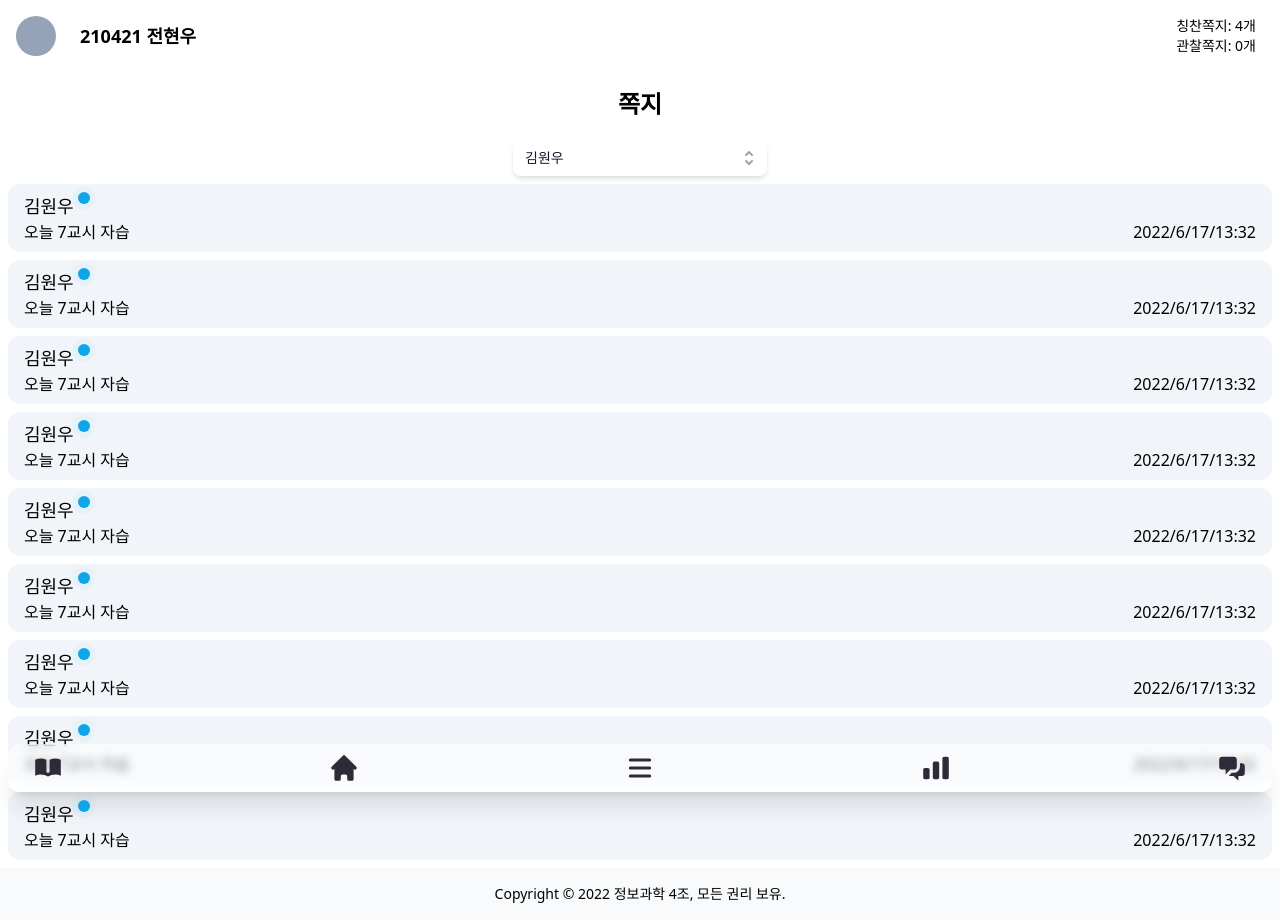
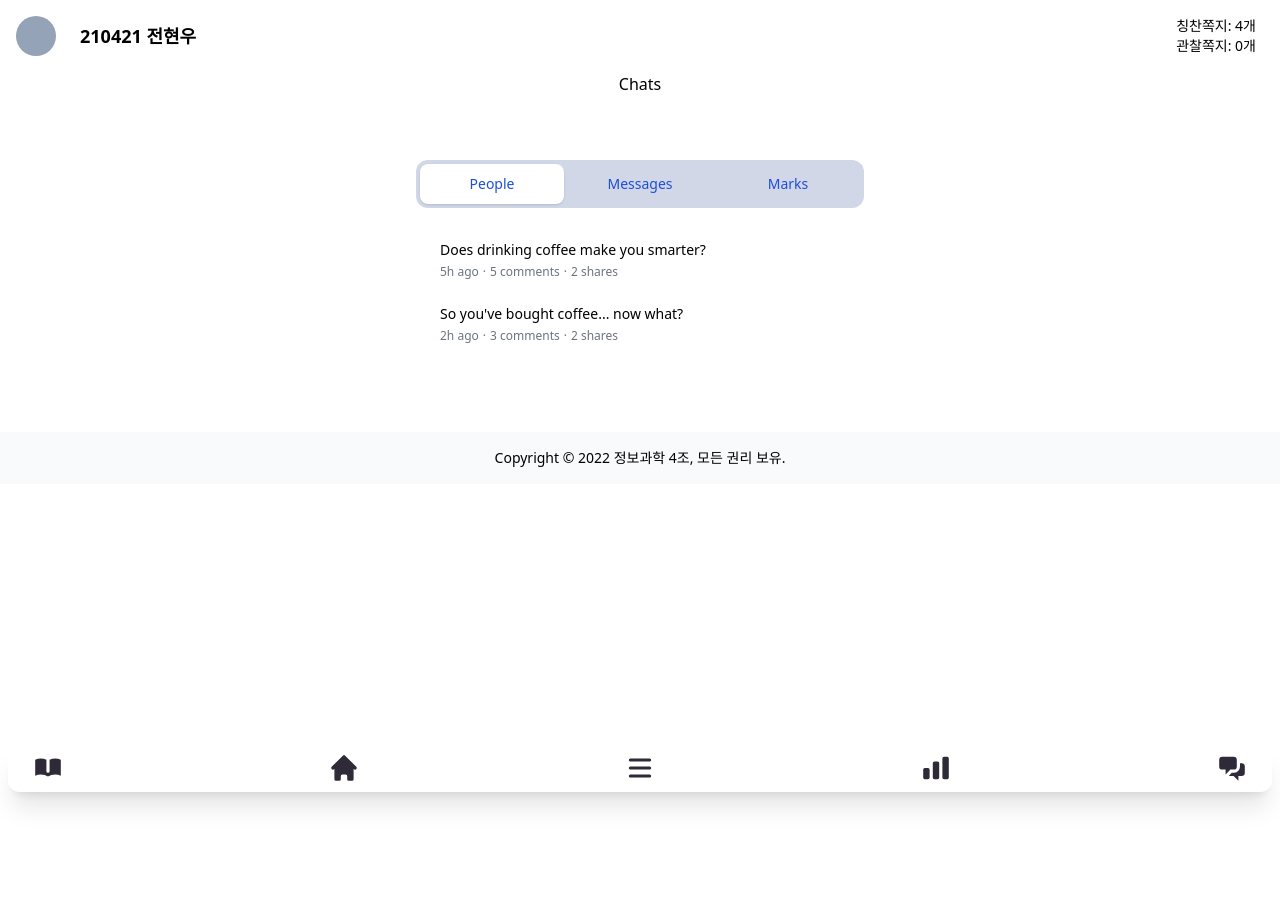
Before and after one commit to jhyunwoo/cnsanet-v2, a Next.js app: page /chats in a window 1280 px wide. After the commit the page ends 800 px from the top, so only its background shows below. Built offline with nearby package versions, Linux system fonts and the light colour scheme.

Commit message:
make meal, chat and classes pages

```diff
--- a/pages/chats/index.js
+++ b/pages/chats/index.js
@@ -1,245 +1,133 @@
 import BottomBar from "../../components/BottomBar";
 import ProfileBar from "../../components/ProfileBar";
-import { Fragment, useState } from "react";
-import { Combobox, Transition } from "@headlessui/react";
-import { CheckIcon, SelectorIcon } from "@heroicons/react/solid";
-import Link from "next/link";
+import { useState } from "react";
+import { Tab } from "@headlessui/react";
 
-const people = [
-  { id: 1, name: "김원우" },
-  { id: 2, name: "김수지" },
-  { id: 3, name: "이진필" },
-  { id: 4, name: "김진호" },
-  { id: 5, name: "진요한" },
-  { id: 6, name: "박영국" },
-];
+function classNames(...classes) {
+  return classes.filter(Boolean).join(" ");
+}
 
-export default function Chat() {
-  const [selected, setSelected] = useState(people[0]);
-  const [query, setQuery] = useState("");
-
-  const filteredPeople =
-    query === ""
-      ? people
-      : people.filter((person) =>
-          person.name
-            .toLowerCase()
-            .replace(/\s+/g, "")
-            .includes(query.toLowerCase().replace(/\s+/g, ""))
-        );
+export default function Example() {
+  let [categories] = useState({
+    People: [
+      {
+        id: 1,
+        title: "Does drinking coffee make you smarter?",
+        date: "5h ago",
+        commentCount: 5,
+        shareCount: 2,
+      },
+      {
+        id: 2,
+        title: "So you've bought coffee... now what?",
+        date: "2h ago",
+        commentCount: 3,
+        shareCount: 2,
+      },
+    ],
+    Messages: [
+      {
+        id: 1,
+        title: "Is tech making coffee better or worse?",
+        date: "Jan 7",
+        commentCount: 29,
+        shareCount: 16,
+      },
+      {
+        id: 2,
+        title: "The most innovative things happening in coffee",
+        date: "Mar 19",
+        commentCount: 24,
+        shareCount: 12,
+      },
+    ],
+    Marks: [
+      {
+        id: 1,
+        title: "Ask Me Anything: 10 answers to your questions about coffee",
+        date: "2d ago",
+        commentCount: 9,
+        shareCount: 5,
+      },
+      {
+        id: 2,
+        title: "The worst advice we've ever heard about coffee",
+        date: "4d ago",
+        commentCount: 1,
+        shareCount: 2,
+      },
+    ],
+  });
 
   return (
     <div>
       <ProfileBar />
       <BottomBar />
       <div>
-        <div className="m-4 text-center text-2xl font-bold">쪽지</div>
-        <div className="flex justify-center">
-          <Combobox value={selected} onChange={setSelected}>
-            <div className="relative mt-1">
-              <div className="relative w-full cursor-default overflow-hidden rounded-lg bg-white text-left shadow-md focus:outline-none focus-visible:ring-2 focus-visible:ring-white focus-visible:ring-opacity-75 focus-visible:ring-offset-2 focus-visible:ring-offset-teal-300 sm:text-sm">
-                <Combobox.Input
-                  className="w-full border-none py-2 pl-3 pr-10 text-sm leading-5 text-gray-900 focus:ring-0"
-                  displayValue={(person) => person.name}
-                  onChange={(event) => setQuery(event.target.value)}
-                />
-                <Combobox.Button className="absolute inset-y-0 right-0 flex items-center pr-2">
-                  <SelectorIcon
-                    className="h-5 w-5 text-gray-400"
-                    aria-hidden="true"
-                  />
-                </Combobox.Button>
-              </div>
-              <Transition
-                as={Fragment}
-                leave="transition ease-in duration-100"
-                leaveFrom="opacity-100"
-                leaveTo="opacity-0"
-                afterLeave={() => setQuery("")}
-              >
-                <Combobox.Options className="absolute mt-1 max-h-60 w-full overflow-auto rounded-md bg-white py-1 text-base shadow-lg ring-1 ring-black ring-opacity-5 focus:outline-none sm:text-sm">
-                  {filteredPeople.length === 0 && query !== "" ? (
-                    <div className="relative cursor-default select-none py-2 px-4 text-gray-700">
-                      Nothing found.
-                    </div>
-                  ) : (
-                    filteredPeople.map((person) => (
-                      <Combobox.Option
-                        key={person.id}
-                        className={({ active }) =>
-                          `relative cursor-default select-none py-2 pl-10 pr-4 ${
-                            active ? "bg-teal-600 text-white" : "text-gray-900"
-                          }`
-                        }
-                        value={person}
+        <div className="text-center">Chats</div>
+      </div>
+      <div className="flex justify-center">
+        <div className="w-full max-w-md px-2 py-16 sm:px-0">
+          <Tab.Group>
+            <Tab.List className="flex space-x-1 rounded-xl bg-blue-900/20 p-1">
+              {Object.keys(categories).map((category) => (
+                <Tab
+                  key={category}
+                  className={({ selected }) =>
+                    classNames(
+                      "w-full rounded-lg py-2.5 text-sm font-medium leading-5 text-blue-700",
+                      "ring-white ring-opacity-60 ring-offset-2 ring-offset-blue-400 focus:outline-none focus:ring-2",
+                      selected
+                        ? "bg-white shadow"
+                        : "text-blue-100 hover:bg-white/[0.12] hover:text-white"
+                    )
+                  }
+                >
+                  {category}
+                </Tab>
+              ))}
+            </Tab.List>
+            <Tab.Panels className="mt-2">
+              {Object.values(categories).map((posts, idx) => (
+                <Tab.Panel
+                  key={idx}
+                  className={classNames(
+                    "rounded-xl bg-white p-3",
+                    "ring-white ring-opacity-60 ring-offset-2 ring-offset-blue-400 focus:outline-none focus:ring-2"
+                  )}
+                >
+                  <ul>
+                    {posts.map((post) => (
+                      <li
+                        key={post.id}
+                        className="relative rounded-md p-3 hover:bg-gray-100"
                       >
-                        {({ selected, active }) => (
-                          <>
-                            <span
-                              className={`block truncate ${
-                                selected ? "font-medium" : "font-normal"
-                              }`}
-                            >
-                              {person.name}
-                            </span>
-                            {selected ? (
-                              <span
-                                className={`absolute inset-y-0 left-0 flex items-center pl-3 ${
-                                  active ? "text-white" : "text-teal-600"
-                                }`}
-                              >
-                                <CheckIcon
-                                  className="h-5 w-5"
-                                  aria-hidden="true"
-                                />
-                              </span>
-                            ) : null}
-                          </>
-                        )}
-                      </Combobox.Option>
-                    ))
-                  )}
-                </Combobox.Options>
-              </Transition>
-            </div>
-          </Combobox>
-        </div>
-        <div>
-          <Link href={"/chats/user1"}>
-            <div className="m-2 bg-slate-100 rounded-xl p-2 px-4 hover:bg-sky-100">
-              <div className="flex">
-                <div className="text-bold text-lg">김원우</div>
-                <span className="flex h-3 w-3 ml-1">
-                  <span className="animate-ping absolute inline-flex h-3 w-3 rounded-full bg-sky-400 opacity-75"></span>
-                  <span className="relative inline-flex rounded-full h-3 w-3 bg-sky-500"></span>
-                </span>
-              </div>
-              <div className="flex justify-between">
-                <div className="text-base">오늘 7교시 자습</div>
-                <div>2022/6/17/13:32</div>
-              </div>
-            </div>
-          </Link>
-          <Link href={"/chats/user1"}>
-            <div className="m-2 bg-slate-100 rounded-xl p-2 px-4 hover:bg-sky-100">
-              <div className="flex">
-                <div className="text-bold text-lg">김원우</div>
-                <span className="flex h-3 w-3 ml-1">
-                  <span className="animate-ping absolute inline-flex h-3 w-3 rounded-full bg-sky-400 opacity-75"></span>
-                  <span className="relative inline-flex rounded-full h-3 w-3 bg-sky-500"></span>
-                </span>
-              </div>
-              <div className="flex justify-between">
-                <div className="text-base">오늘 7교시 자습</div>
-                <div>2022/6/17/13:32</div>
-              </div>
-            </div>
-          </Link>
-          <Link href={"/chats/user1"}>
-            <div className="m-2 bg-slate-100 rounded-xl p-2 px-4 hover:bg-sky-100">
-              <div className="flex">
-                <div className="text-bold text-lg">김원우</div>
-                <span className="flex h-3 w-3 ml-1">
-                  <span className="animate-ping absolute inline-flex h-3 w-3 rounded-full bg-sky-400 opacity-75"></span>
-                  <span className="relative inline-flex rounded-full h-3 w-3 bg-sky-500"></span>
-                </span>
-              </div>
-              <div className="flex justify-between">
-                <div className="text-base">오늘 7교시 자습</div>
-                <div>2022/6/17/13:32</div>
-              </div>
-            </div>
-          </Link>
-          <Link href={"/chats/user1"}>
-            <div className="m-2 bg-slate-100 rounded-xl p-2 px-4 hover:bg-sky-100">
-              <div className="flex">
-                <div className="text-bold text-lg">김원우</div>
-                <span className="flex h-3 w-3 ml-1">
-                  <span className="animate-ping absolute inline-flex h-3 w-3 rounded-full bg-sky-400 opacity-75"></span>
-                  <span className="relative inline-flex rounded-full h-3 w-3 bg-sky-500"></span>
-                </span>
-              </div>
-              <div className="flex justify-between">
-                <div className="text-base">오늘 7교시 자습</div>
-                <div>2022/6/17/13:32</div>
-              </div>
-            </div>
-          </Link>
-          <Link href={"/chats/user1"}>
-            <div className="m-2 bg-slate-100 rounded-xl p-2 px-4 hover:bg-sky-100">
-              <div className="flex">
-                <div className="text-bold text-lg">김원우</div>
-                <span className="flex h-3 w-3 ml-1">
-                  <span className="animate-ping absolute inline-flex h-3 w-3 rounded-full bg-sky-400 opacity-75"></span>
-                  <span className="relative inline-flex rounded-full h-3 w-3 bg-sky-500"></span>
-                </span>
-              </div>
-              <div className="flex justify-between">
-                <div className="text-base">오늘 7교시 자습</div>
-                <div>2022/6/17/13:32</div>
-              </div>
-            </div>
-          </Link>
-          <Link href={"/chats/user1"}>
-            <div className="m-2 bg-slate-100 rounded-xl p-2 px-4 hover:bg-sky-100">
-              <div className="flex">
-                <div className="text-bold text-lg">김원우</div>
-                <span className="flex h-3 w-3 ml-1">
-                  <span className="animate-ping absolute inline-flex h-3 w-3 rounded-full bg-sky-400 opacity-75"></span>
-                  <span className="relative inline-flex rounded-full h-3 w-3 bg-sky-500"></span>
-                </span>
-              </div>
-              <div className="flex justify-between">
-                <div className="text-base">오늘 7교시 자습</div>
-                <div>2022/6/17/13:32</div>
-              </div>
-            </div>
-          </Link>
-          <Link href={"/chats/user1"}>
-            <div className="m-2 bg-slate-100 rounded-xl p-2 px-4 hover:bg-sky-100">
-              <div className="flex">
-                <div className="text-bold text-lg">김원우</div>
-                <span className="flex h-3 w-3 ml-1">
-                  <span className="animate-ping absolute inline-flex h-3 w-3 rounded-full bg-sky-400 opacity-75"></span>
-                  <span className="relative inline-flex rounded-full h-3 w-3 bg-sky-500"></span>
-                </span>
-              </div>
-              <div className="flex justify-between">
-                <div className="text-base">오늘 7교시 자습</div>
-                <div>2022/6/17/13:32</div>
-              </div>
-            </div>
-          </Link>
-          <Link href={"/chats/user1"}>
-            <div className="m-2 bg-slate-100 rounded-xl p-2 px-4 hover:bg-sky-100">
-              <div className="flex">
-                <div className="text-bold text-lg">김원우</div>
-                <span className="flex h-3 w-3 ml-1">
-                  <span className="animate-ping absolute inline-flex h-3 w-3 rounded-full bg-sky-400 opacity-75"></span>
-                  <span className="relative inline-flex rounded-full h-3 w-3 bg-sky-500"></span>
-                </span>
-              </div>
-              <div className="flex justify-between">
-                <div className="text-base">오늘 7교시 자습</div>
-                <div>2022/6/17/13:32</div>
-              </div>
-            </div>
-          </Link>
-          <Link href={"/chats/user1"}>
-            <div className="m-2 bg-slate-100 rounded-xl p-2 px-4 hover:bg-sky-100">
-              <div className="flex">
-                <div className="text-bold text-lg">김원우</div>
-                <span className="flex h-3 w-3 ml-1">
-                  <span className="animate-ping absolute inline-flex h-3 w-3 rounded-full bg-sky-400 opacity-75"></span>
-                  <span className="relative inline-flex rounded-full h-3 w-3 bg-sky-500"></span>
-                </span>
-              </div>
-              <div className="flex justify-between">
-                <div className="text-base">오늘 7교시 자습</div>
-                <div>2022/6/17/13:32</div>
-              </div>
-            </div>
-          </Link>
+                        <h3 className="text-sm font-medium leading-5">
+                          {post.title}
+                        </h3>
+
+                        <ul className="mt-1 flex space-x-1 text-xs font-normal leading-4 text-gray-500">
+                          <li>{post.date}</li>
+                          <li>&middot;</li>
+                          <li>{post.commentCount} comments</li>
+                          <li>&middot;</li>
+                          <li>{post.shareCount} shares</li>
+                        </ul>
+
+                        <a
+                          href="#"
+                          className={classNames(
+                            "absolute inset-0 rounded-md",
+                            "ring-blue-400 focus:z-10 focus:outline-none focus:ring-2"
+                          )}
+                        />
+                      </li>
+                    ))}
+                  </ul>
+                </Tab.Panel>
+              ))}
+            </Tab.Panels>
+          </Tab.Group>
         </div>
       </div>
     </div>
--- a/pages/meal.js
+++ b/pages/meal.js
@@ -308,14 +308,15 @@
   let year = today.getFullYear(); // 년도
   let month = today.getMonth() + 1; // 월
   let date = today.getDate(); // 날짜
-  let day = today.getDay(); // 요일
+  const week = ["일", "월", "화", "수", "목", "금", "토"];
+  let day = week[today.getDay()]; // 요일
 
   return (
     <div>
       <ProfileBar />
       <div className="flex justify-center flex-col">
-        <div className="text-center text-3xl my-4 mx-auto rounded-2xl p-2 px-6 text-bold text-black border-indigo-700 border-4">
-          {year}년 {month}월 {date}일
+        <div className="text-center text-3xl my-4 mx-auto rounded-2xl p-2 px-4 text-bold text-black border-sky-400 border-4">
+          {year}년 {month}월 {date}일 {day}요일
         </div>
         <div className="w-full max-w-md px-2 py-0 sm:px-0 mx-auto">
           <Tab.Group>
@@ -382,7 +383,7 @@
 
                         <ul className="mt-1 flex space-x-1 text-xs font-normal leading-4 text-gray-500">
                           <li>❤️{post.commentCount} | </li>
-                          <li>{post.kcal}𝐤𝐜𝐚𝐥</li>
+                          <li>{post.kcal}𝒌𝒄𝒂𝒍</li>
                         </ul>
 
                         <a
```
Also changed, not shown: pages/chats/[id].js (deleted, +0 -12 lines).
